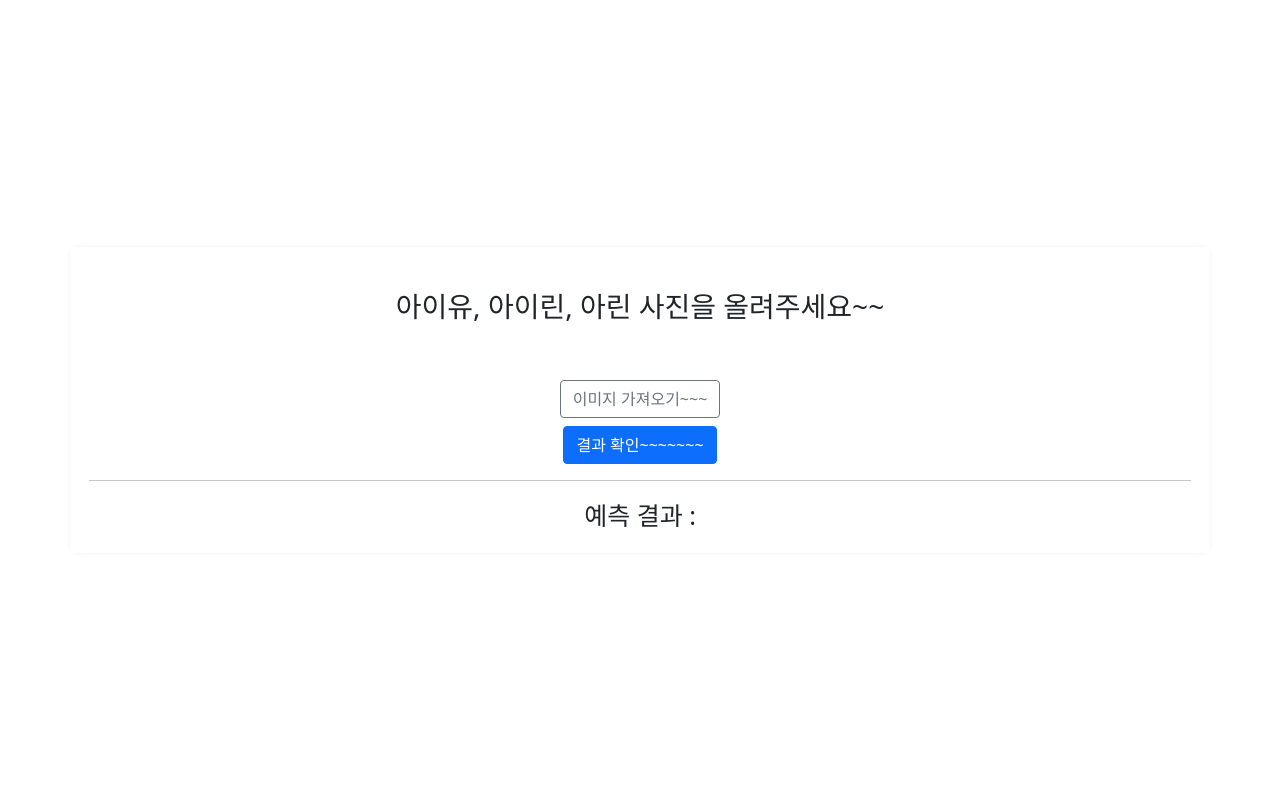
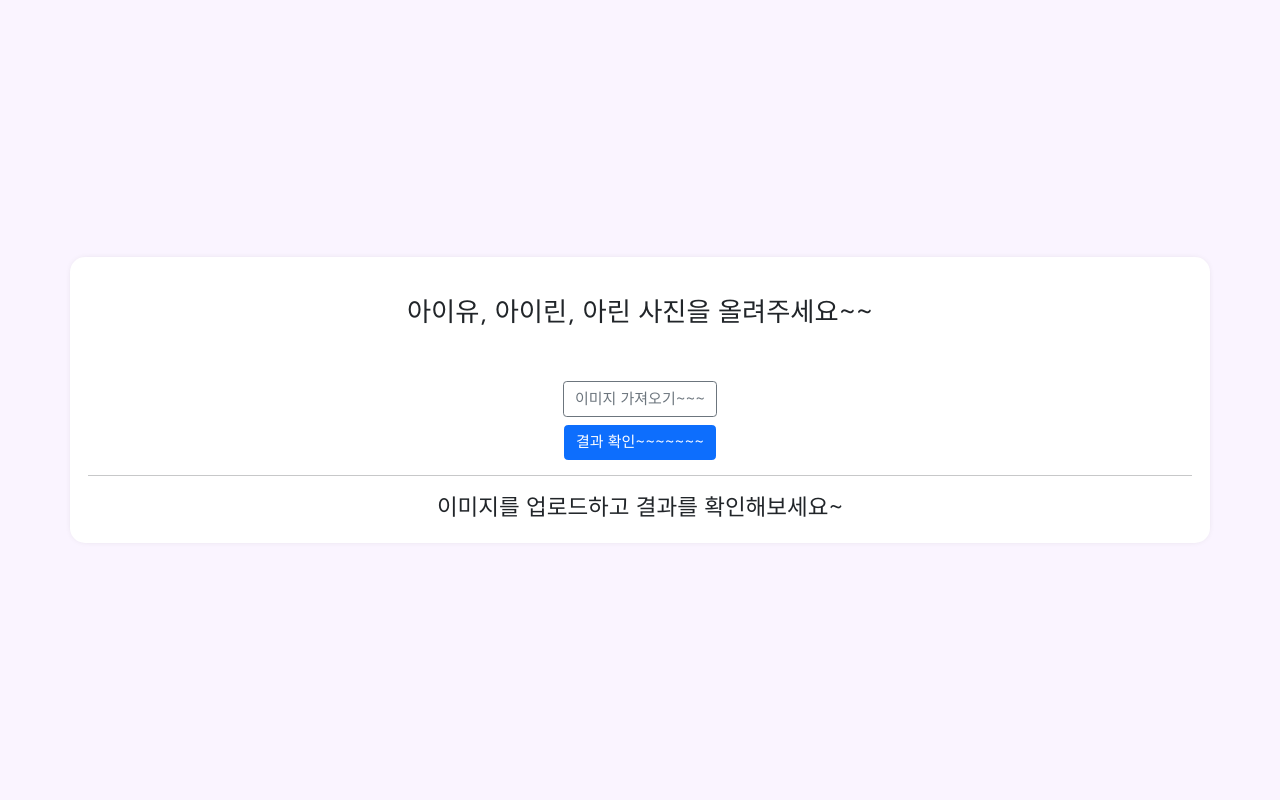
Before and after one commit to woduq1414/idol-classifier, a FastAPI app: page /upload in a window 1280 px wide. Run offline with FastAPI, Linux system fonts and the light colour scheme; some libraries are stand-ins or nearby versions.

Commit message:
css edit

```diff
--- a/run.py
+++ b/run.py
@@ -6,7 +6,7 @@ import time
 from fastapi.templating import Jinja2Templates
 from fastapi.staticfiles import StaticFiles
 from fastapi.responses import HTMLResponse
-
+import os.path
 from PIL import Image
 from io import BytesIO
 import base64
@@ -15,6 +15,10 @@ import face_recognition as frc
 import numpy as np
 from jjy.framework.functions import *
 from jjy.framework.network import MultiLayerNet
+from os import path
+import uuid
+
+from tmp1 import process_img
 
 app = FastAPI()
 app.mount("/static", StaticFiles(directory="static"), name="static")
@@ -37,23 +41,44 @@ async def upload_form(request: Request):
     return templates.TemplateResponse("upload.html", {"request": request})
 
 
+@app.post("/report-result")
+async def upload_image(request: Request):
+    eng_idol_list = ['iu', 'irene', 'arin']
+
+    body = await request.json()
+    image_base64 = body["image"].split(",")[1]
+    predicted_idol = body["predicted"]
+    real_idol = body["real"]
+
+    if predicted_idol not in eng_idol_list or real_idol not in eng_idol_list:
+        return
+
+    img = Image.open(BytesIO(base64.b64decode(image_base64))).convert('RGB')
+    if not os.path.exists('./assets/report_image'):
+        os.makedirs('./assets/report_image')
+    save_fname = f"{real_idol}_{predicted_idol}_{uuid.uuid4()}.jpg"
+    img.save(f"./assets/report_image/{save_fname}")
+
+    return {
+        "message" : "success!"
+    }
 
 
 @app.post("/upload-image")
 async def upload_image(request: Request):
+    idol_list = ["아이유", "아이린", "아린"]
+
     # req_body = request.body()
     body = await request.json()
     image_base64 = body["image"].split(",")[1]
 
     img = Image.open(BytesIO(base64.b64decode(image_base64))).convert('RGB')
+
     img_array = np.asarray(img)
     # plt.imshow(img)
     # plt.show()
     # print(np.asarray(img).shape)
     faces = frc.face_locations(img_array)
-    # print(faces)
-    # 얼굴 인식
-
     faces = sorted(faces, key=lambda x: (x[2] - x[0]) * (x[3] - x[1]), reverse=True)
 
     if len(faces) >= 1:
@@ -80,12 +105,18 @@ async def upload_image(request: Request):
     predict_idol = ["아이유", "아이린", "아린"][predict_index]
     print(predict_idol)
 
+    process_img(img, predict_index)
+
     return {
         "result": {
             "idol": predict_idol,
-            "percentage": list(predict[0] * 100),
+            "percentage": sort_dict({idol_list[i]: predict[0][i] * 100 for i in range(len(idol_list))}, reverse=True),
         }
     }
+
+
+def sort_dict(dic, reverse=False):
+    return dict(sorted(dic.items(), key=lambda item: item[1], reverse=reverse))
 
 
 @app.get("/items/{item_id}")
--- a/static/default.css
+++ b/static/default.css
@@ -1,5 +1,10 @@
+body {
+    background-color: #faf4ff;
+}
+
+
 #predictResult {
-    font-size: 25px;
+    font-size: 1.5rem;
 }
 
 .image_area {
@@ -57,21 +62,118 @@ img {
 }
 
 #content {
+    margin: auto;
+
+    /*margin-top : 3rem;*/
+
     box-shadow: 0px 0px 8px -5px rgba(0, 0, 0, 0.3);
     padding: 1.2rem;
+    background-color: white;
+    border-radius: 1rem;
 }
 
 html, body, main {
-    height: 100%;
+
     width: 100%;
+    font-family: 'Nanum Gothic', sans-serif;
+
+}
+
+html, body, main {
+    /*height: 100%;*/
+    /*max-height: 500px;*/
 }
 
 main {
+    height: 100vh;
+}
+
+
+
+html {
+    font-size: 15px;
+}
+
+@media all and (max-width: 600px) {
+    html {
+        font-size: 12px;
+    }
+}
+
+main {
+    display:grid;
+}
+
+#uploadImageServer {
+    margin-top: 0.5rem;
+}
+
+@media all and (max-width: 600px) {
+    .cropper-container {
+        width: 100% !important;
+    }
+
+    .resultIdolPercentage {
+        font-size: 0.8rem;
+    }
+}
+
+@media all and (min-width: 600px) {
+    .cropper-container {
+        max-width: 100% !important;
+        /*max-height: 70vh !important;*/
+    }
+}
+
+#previewWrapper {
     justify-content: center;
-    flex-direction: column;
+    /* align-items: center; */
     display: flex;
 }
 
-#uploadImageServer{
-    margin-top : 0.5rem;
+
+.resultIdolName {
+
 }
+
+.resultLeftText {
+    width: 40%;
+    text-align: center;
+    flex-shrink: 0;
+}
+
+.resultPercentageProgress {
+    flex-grow: 1;
+}
+
+.resultEachIdolWrapper {
+    display: flex;
+    flex-direction: row;
+    align-items: center;
+}
+
+#resultTitle {
+    padding: 0.4rem 2rem;
+    margin-bottom: 0.3rem;
+    border-radius: 2rem;
+    background-color: #eecfff;
+}
+
+#uploaded_image {
+    display: none;
+    border-radius: 0.8rem;
+    box-shadow: 0px 0px 15px 5px rgba(0, 0, 0, 0.1);
+}
+
+#resultIdolContainer {
+    margin-top:0.4rem;
+}
+
+#resultReportButton {
+    color: deeppink;
+    text-align: center;
+    text-decoration: underline;
+    font-size: 1.2rem;
+    cursor: pointer;
+
+}
--- a/templates/upload.html
+++ b/templates/upload.html
@@ -14,6 +14,9 @@
     <script src="https://unpkg.com/dropzone"></script>
     <script src="https://unpkg.com/cropperjs"></script>
     <link href="{{ url_for('static', path='/default.css') }}" rel="stylesheet">
+    <link rel="preconnect" href="https://fonts.gstatic.com">
+    <link href="https://fonts.googleapis.com/css2?family=Nanum+Gothic&display=swap" rel="stylesheet">
+    <script src="//cdn.jsdelivr.net/npm/sweetalert2@10"></script>
     <style>
 
 
@@ -50,7 +53,7 @@
         </div>
         <hr>
         <div id="predictResult">
-            예측 결과 :
+            이미지를 업로드하고 결과를 확인해보세요~
         </div>
     </div>
 </main>
@@ -62,8 +65,8 @@
         <div class="modal-content">
             <div class="modal-header">
                 <h5 class="modal-title">이미지 자르기(한 사람 얼굴만 포함되게~~)</h5>
-                <button type="button" class="close" data-dismiss="modal" aria-label="Close">
-                    <span aria-hidden="true">×</span>
+                <button type="button" class="btn-close" data-bs-dismiss="modal" aria-label="Close">
+
                 </button>
             </div>
             <div class="modal-body">
@@ -72,7 +75,7 @@
                         <div class="col-md-8">
                             <img src="" id="sample_image"/>
                         </div>
-                        <div class="col-md-4">
+                        <div class="col-md-4 " id="previewWrapper">
                             <div class="preview"></div>
                         </div>
                     </div>
@@ -80,7 +83,7 @@
             </div>
             <div class="modal-footer">
                 <button type="button" id="crop" class="btn btn-primary">확인</button>
-                <button type="button" class="btn btn-secondary" data-dismiss="modal">취소</button>
+                <button type="button" class="btn btn-secondary" data-bs-dismiss="modal">취소</button>
             </div>
         </div>
     </div>
@@ -90,7 +93,7 @@
 </html>
 
 <script>
-
+    let prevImageData = undefined;
     $(document).ready(function () {
 
         var $modal = $('#modal');
@@ -123,9 +126,10 @@
         $modal.on('shown.bs.modal', function () {
             cropper = new Cropper(image, {
                 // aspectRatio: 1,
-                viewMode: 0,
+                viewMode: 1,
                 initialAspectRatio: 1,
-                preview: '.preview'
+                preview: '.preview',
+                dragMode: "move"
             });
 
         }).on('hidden.bs.modal', function () {
@@ -146,13 +150,24 @@
                 reader.onloadend = function () {
                     var base64data = reader.result;
                     $("#uploaded_image").attr("src", base64data);
+                    $("#uploaded_image").show();
+                    $("#predictResult").text("이미지를 업로드하고 결과를 확인해보세요~");
                     $modal.modal('hide');
                 };
             });
+
+
         });
+
 
         $('#uploadImageServer').click(function () {
             let base64data = $("#uploaded_image").attr("src");
+
+            if (prevImageData === base64data) {
+                return;
+            }
+            prevImageData = base64data;
+
 
             $.ajax({
                 url: './upload-image',
@@ -160,16 +175,51 @@
                 dataType: "json",
                 data: JSON.stringify({image: base64data}),
                 success: function (data) {
+                    let eng_idol_name;
+                    switch (data["result"]["idol"]) {
+                        case "아이유":
+                            eng_idol_name = "iu";
+                            break;
+                        case "아이린":
+                            eng_idol_name = "irene";
+                            break;
+                        case "아린":
+                            eng_idol_name = "arin";
+                            break;
+                    }
+
+
                     if ("result" in data) {
                         let result = data["result"]
                         $("#predictResult").html(`
-                        예측 결과 : ${result["idol"]}
+                        <span id="resultTitle">${result["idol"]}~~</span>
                         <br>
-                        아이유 : ${result.percentage[0].toFixed(2)}%
-                        <br>
-                        아이린 : ${result.percentage[1].toFixed(2)}%
-                        <br>
-                        아린 : ${result.percentage[2].toFixed(2)}%
+                        <div id="resultIdolContainer">
+                        ${
+                            Object.keys(result["percentage"]).map(function (idol_name) {
+                                let percentage = result.percentage[idol_name].toFixed(2);
+                                return `
+
+                                    <div class="resultEachIdolWrapper">
+                                        <div class="resultLeftText">
+                                            <span class="resultIdolName">${idol_name}</span> :
+                                            <span class="resultIdolPercentage">${percentage}%</span>
+                                        </div>
+                                        <div class="progress resultPercentageProgress">
+                                          <div class="progress-bar" role="progressbar" style="width: ${percentage}%"
+                                          aria-valuenow="${percentage}" aria-valuemin="0" aria-valuemax="100"></div>
+                                        </div>
+                                    </div>
+
+
+                               `
+                            }).join("")
+                        }
+                        </div>
+                        <span id="resultReportButton" eng_idol_name=${eng_idol_name}>
+                            결과가 이상해요!
+                        </span>
+
                         `)
                     } else {
                         $("#predictResult").html(`얼굴 하나만 잘라주세요ㅠ`)
@@ -182,4 +232,42 @@
 
 
     });
+
+    $(document).on("click", "#resultReportButton", async function (e) {
+
+        let predicted = $(e.target).attr("eng_idol_name")
+
+        const {value: real_idol} = await Swal.fire({
+            title: '업로드한 사진은 누구였나요?',
+            text: "사진이 서버에 저장되며 모델 개선을 위해 사용됩니다.",
+            input: 'radio',
+            inputOptions: {
+                'iu': '아이유',
+                'irene': '아이린',
+                'arin': '아린'
+            },
+            inputValidator: (value) => {
+                if (!value) {
+                    return '하나를 골라주세요!'
+                }
+            }
+        })
+
+        $.ajax({
+            url: './report-result',
+            method: 'POST',
+            dataType: "json",
+            data: JSON.stringify({image: prevImageData, predicted: predicted, real: real_idol}),
+            success: function (data) {
+                Swal.fire(
+                    '감사합니다!',
+                    '',
+                    'success'
+                )
+            }
+        })
+
+
+    })
+
 </script>
```
Also changed, not shown: tmp1.py (added, +8 -0 lines), 1 other file.
